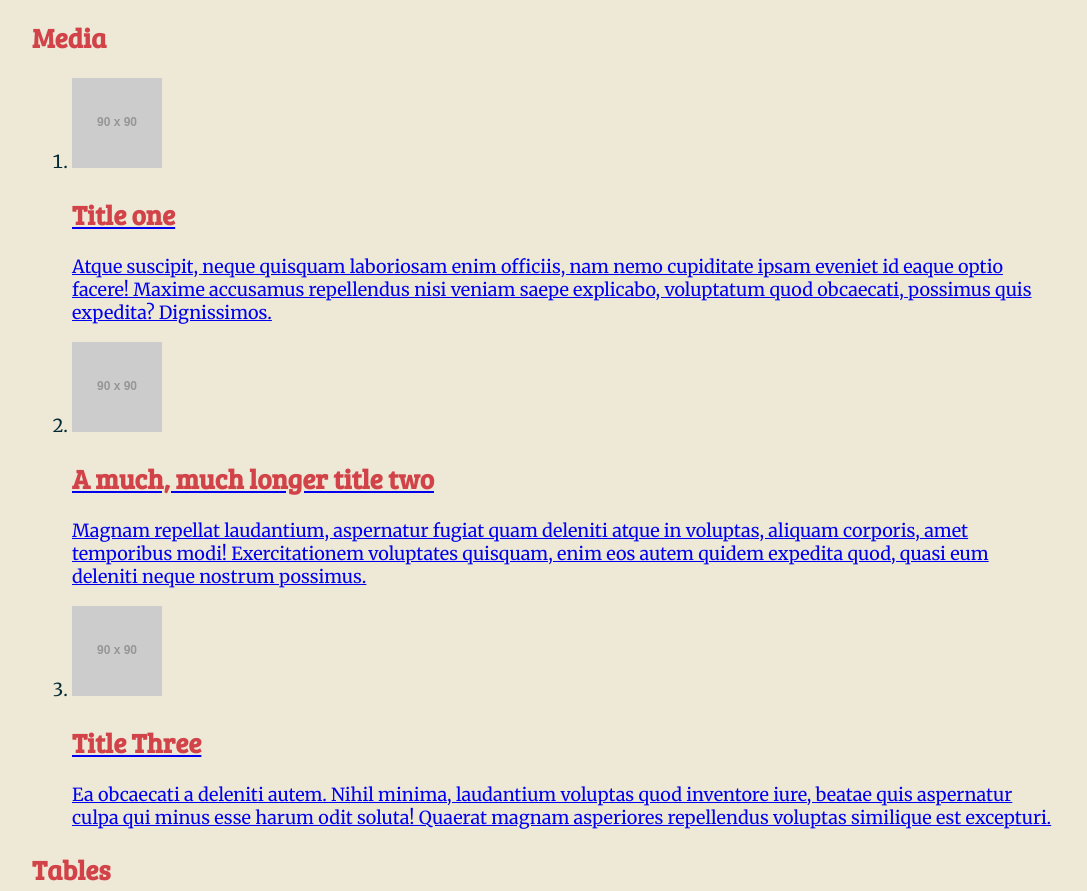
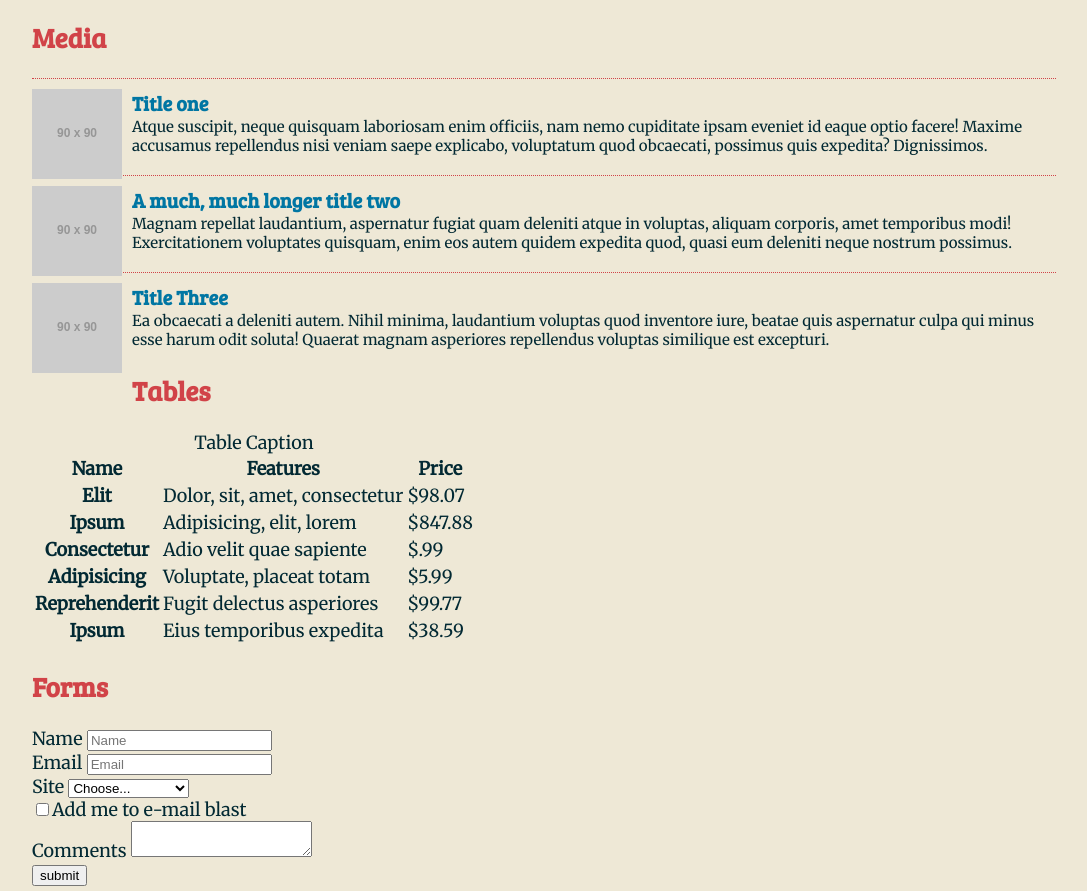
Before and after one commit to morris-hazrati/SASS-Essential-Training-with-Ray-Villalobos, a plain HTML site: page index.html in a window 1280 px wide. Shown: the part 1782-2673 px from the top of the page, without its empty margins (96-1183 px from the left). Drawn offline with Linux system fonts and the light colour scheme; placeholder pictures from the web are drawn by us.

Commit message:
02-02 Nesting: .media section items and links are formatted by using nesting.

```diff
--- a/sass/style.scss
+++ b/sass/style.scss
@@ -38,3 +38,34 @@ h1, h2, h3, h4, h5, h6 {
   width: 80%;
   margin: 0 auto;
 }
+
+$color-item-border:   $red;
+$color-media-head:    $blue;
+.media {
+  margin: 0;
+  padding: 0;
+  list-style: none;
+  .item {
+    margin-bottom: 20px;
+    border-top: 1px dotted $color-item-border;
+    padding-top: 10px;
+  }
+  .head {
+    margin: 0;
+    padding: 0;
+    color: $color-media-head;
+    font-size: 2rem;
+  }
+  p {
+    margin: 0;
+    font-size: 1.5rem;
+  }
+  img {
+    float: left;
+    margin-right: 10px;
+  }
+  a {
+    text-decoration: none;
+    color: $color-main;
+  }
+}
```
Also changed, not shown: css/style.css.
